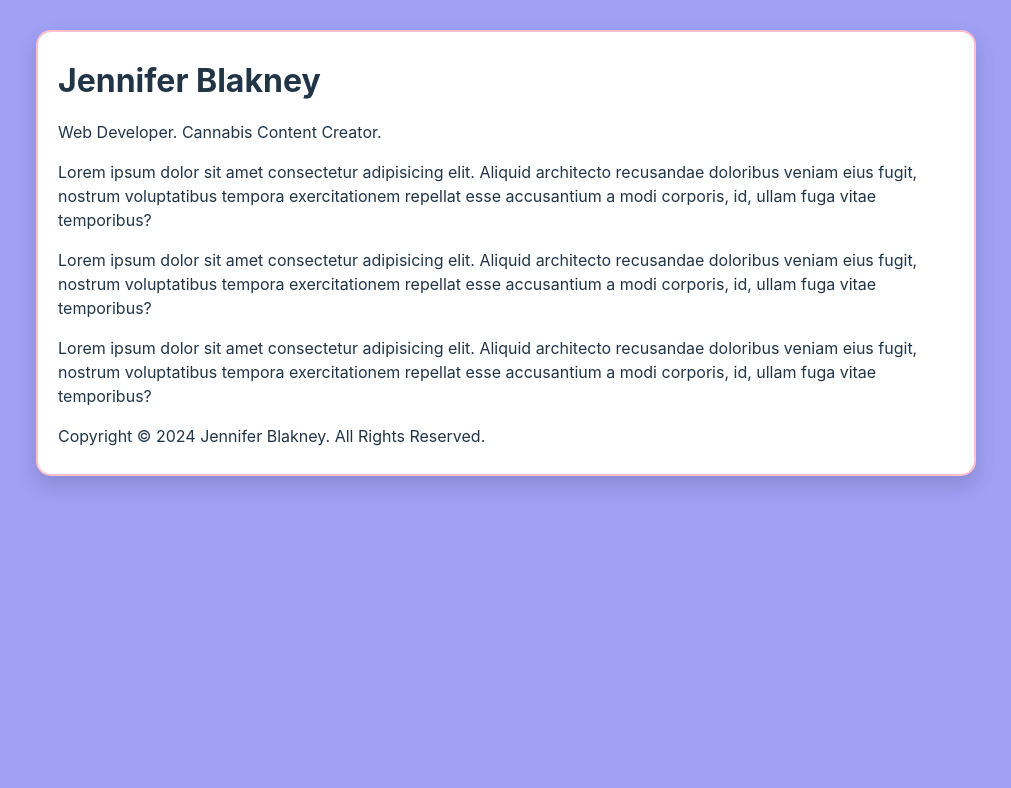
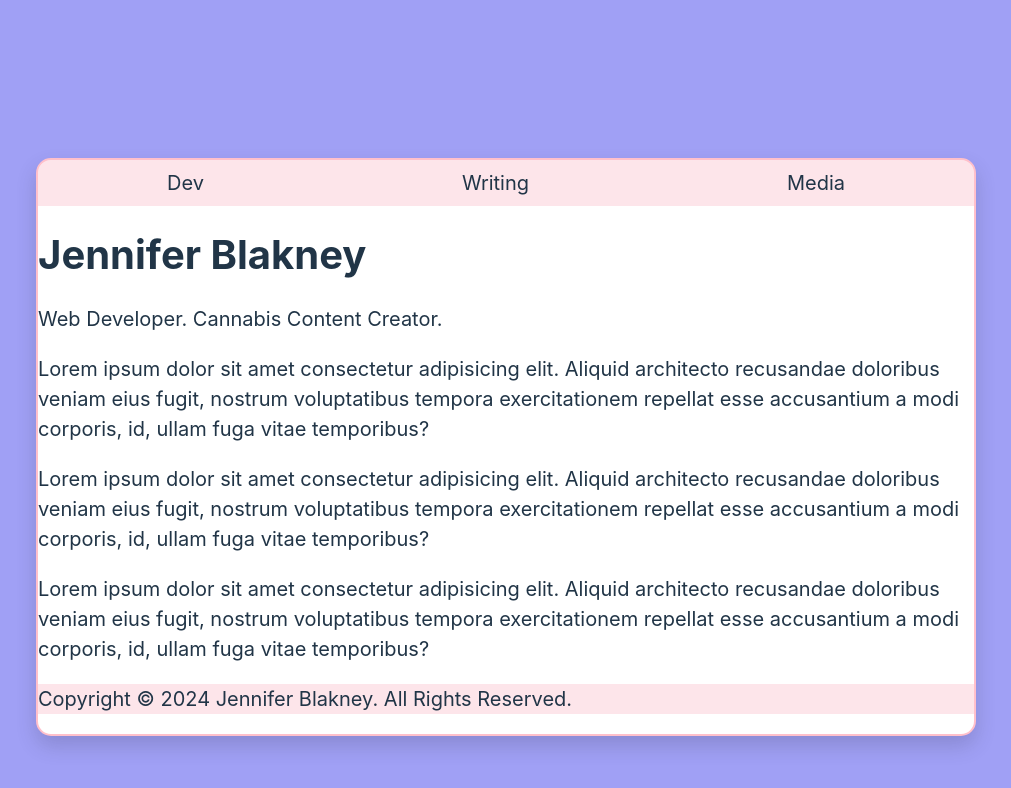
Before and after one commit to blakeknees/main_portfolio, a React (Vite) app: page / in a window 1280 px wide. Shown: the top 788 px of the page, without its empty margins (134-1145 px from the left). Built offline with nearby package versions, Linux system fonts and the light colour scheme.

Commit message:
CSS is fun

```diff
--- a/src/App.css
+++ b/src/App.css
@@ -6,7 +6,19 @@ html {
 
 body {
   margin: 0;
+  font-family: -apple-system, BlinkMacSystemFont, "Segoe UI", "Roboto", "Oxygen", "Ubuntu", "Cantarell", "Fira Sans", "Droid Sans", "Helvetica Neue", sans-serif;
+  -webkit-font-smoothing: antialiased;
+  -moz-osx-font-smoothing: grayscale;
+  max-width: 1901px;
+  font-size: 125%;
   background-color: #a0a0f5;
+  display: block;
+  position: absolute;
+  width: 100%;
+  height: 100%;
+  top: 0;
+  left: 0;
+  z-index: 1;
 }
 
 article,
@@ -254,26 +266,6 @@ html {
   overflow: hidden;
 }
 
-body {
-  background-color: #a0a0f5;
-  box-sizing: border-box;
-  display: block;
-  position: absolute;
-  width: 100%;
-  height: 100%;
-  top: 0;
-  left: 0;
-  width: 100%;
-  height: 100%;
-  z-index: 1;
-}
-
-.wrapper {
-  margin: auto 0;
-  max-width: 1000px;
-  width: 65%;
-}
-
 .container {
   position: relative;
   display: block;
@@ -286,8 +278,8 @@ body {
   border-radius: 15px;
   z-index: 20;
   border: 2px solid pink;
-  padding: 10px 20px;
   height: 50%;
+  top: 8rem;
 }
 
 ul {
@@ -296,4 +288,27 @@ ul {
 
 li {
   padding: 0.5rem 0;
+}
+
+.nav {
+  background: rgba(249, 170, 185, 0.3);
+  width: 100%;
+}
+
+.menu {
+  display: flex;
+  flex-wrap: wrap;
+  align-items: center;
+  justify-content: space-around;
+  list-style: none;
+  margin: 0;
+  padding: 0;
+}
+
+.li {
+  display: block;
+}
+
+.footer {
+  background: rgba(249, 170, 185, 0.3);
 }/*# sourceMappingURL=App.css.map */
--- a/src/App.jsx
+++ b/src/App.jsx
@@ -11,6 +11,7 @@ function App() {
   return (
     <>
       <div className="container">
+
         <header>
           <Header />
         </header>
@@ -22,6 +23,7 @@ function App() {
         <footer>
           <Footer />
         </footer>
+
       </div>
 
     </>
--- a/src/components/Footer.jsx
+++ b/src/components/Footer.jsx
@@ -1,9 +1,9 @@
 const Footer = ({}) => {
 
     return (
-        <>
+        <footer className="footer">
             <p>Copyright © 2024 Jennifer Blakney. All Rights Reserved.</p>
-        </>
+        </footer>
     )
 }
 
--- a/src/components/Header.jsx
+++ b/src/components/Header.jsx
@@ -2,8 +2,13 @@
 const Header = ({}) => {
 
     return (
-        <>
-        </>
+        <nav className="nav">
+            <ul className="menu">
+                <li>Dev</li>
+                <li>Writing</li>
+                <li>Media</li>
+            </ul>
+        </nav>
     )
 }
 
--- a/src/components/Main.jsx
+++ b/src/components/Main.jsx
@@ -1,7 +1,7 @@
 const Main = ({}) => {
 
     return (
-        <>
+        <div className="main">
         <h1>Jennifer Blakney</h1>
             <div>
               <p>
@@ -20,7 +20,7 @@ const Main = ({}) => {
           <p>
             Lorem ipsum dolor sit amet consectetur adipisicing elit. Aliquid architecto recusandae doloribus veniam eius fugit, nostrum voluptatibus tempora exercitationem repellat esse accusantium a modi corporis, id, ullam fuga vitae temporibus?
           </p>
-        </>
+        </div>
     )
 }
 
--- a/src/sass/_general-styles.scss
+++ b/src/sass/_general-styles.scss
@@ -1,48 +1,4 @@
 @use '_variables.scss' as *;
-
-html {
-    // background-color: $bg;
-    // box-sizing: border-box;
-    // display: block;
-    // position: absolute;
-    // width: 100%;
-    // height: 100%;
-    // // background-image: url("../img/watercolor.png");
-    // top: 0;
-    // left: 0;
-    // width: 100%;
-    // height: 100%;
-    // z-index: 1;
-}
-
-body {
-    background-color: $bg;
-    box-sizing: border-box;
-    display: block;
-    position: absolute;
-    width: 100%;
-    height: 100%;
-    // background-image: url("../img/watercolor.png");
-    top: 0;
-    left: 0;
-    width: 100%;
-    height: 100%;
-    z-index: 1;
-}
-
-// #root {
-//         display: block;
-//         position: absolute;
-//         width: 100%;
-//         height: 100%;
-//         // background-image: url("../img/watercolor.png");
-// }
-
-.wrapper {
-    margin: auto 0;
-    max-width: 1000px;
-    width: 65%;
-}
 
 .container {
     position: relative;
@@ -56,12 +12,8 @@ body {
     border-radius: 15px;
     z-index: 20;
     border: 2px solid pink;
-    padding: 10px 20px;
     height: 50%;
-}
-
-main {
-
+    top: 8rem;
 }
 
 ul {
--- a/src/sass/_header-footer.scss
+++ b/src/sass/_header-footer.scss
@@ -0,0 +1,25 @@
+// Header
+.nav {
+    background: rgba(249, 170, 185, .3);
+    width: 100%;
+}
+
+.menu {
+    display: flex;
+    flex-wrap: wrap;
+    align-items: center;
+    justify-content: space-around;
+    list-style: none;
+    margin: 0;
+    padding: 0;
+}
+
+.li {
+    display: block;
+}
+
+
+// Footer
+.footer {
+    background: rgba(249, 170, 185, .3);
+}
--- a/src/sass/_main.scss
+++ b/src/sass/_main.scss
@@ -0,0 +1,3 @@
+main {
+    padding: 20px;
+}
--- a/src/sass/_setup.scss
+++ b/src/sass/_setup.scss
@@ -8,7 +8,21 @@ html {
 
 body {
     margin: 0;
+    font-family: -apple-system, BlinkMacSystemFont, 'Segoe UI', 'Roboto', 'Oxygen','Ubuntu', 'Cantarell', 'Fira Sans', 'Droid Sans', 'Helvetica Neue',sans-serif;
+    -webkit-font-smoothing: antialiased;
+    -moz-osx-font-smoothing: grayscale;
+    max-width: 1901px;
+    font-size: 125%;
+
     background-color: $bg;
+    display: block;
+    position: absolute;
+    width: 100%;
+    height: 100%;
+    // background-image: url("../img/watercolor.png");
+    top: 0;
+    left: 0;
+    z-index: 1;
 }
 
 article,
```
Also changed, not shown: 1 other file (tests, documents, lock files or other folders).
